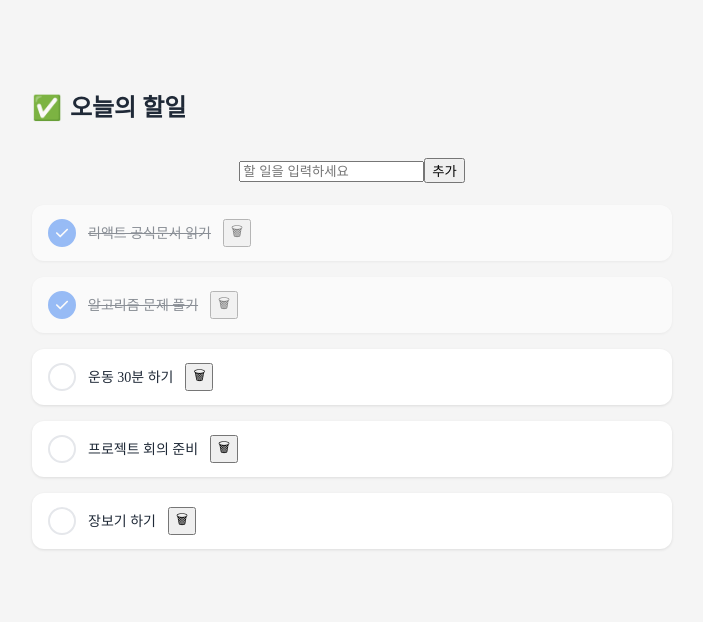
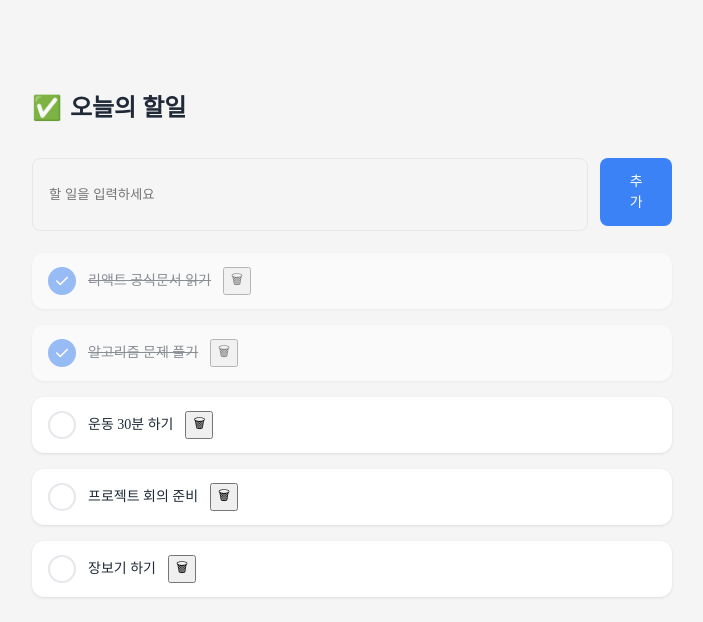
Before and after one commit to IT-Cotato/13th-Frontend-Assignment, a React (Vite) app: page / in a window 1280 px wide. Shown: the top 622 px of the page, without its empty margins (288-991 px from the left). Built offline with nearby package versions, Linux system fonts and the light colour scheme.

Commit message:
style: 투두 추가 영역 스타일 수정

```diff
--- a/src/App.css
+++ b/src/App.css
@@ -119,3 +119,51 @@ input[type="checkbox"] {
     align-items: center;
     align-self: stretch;
 }
+
+input {
+    display: flex;
+    height: 46.6px;
+    padding: 12px 16px;
+    align-items: center;
+    flex: 1 0 0;
+    border-radius: 8px;
+    border: 0.8px solid #e5e7eb;
+    background-color: transparent;
+}
+
+input:focus {
+    border: 4px solid #3b82f6;
+    outline: none;
+}
+
+#todo-input-form {
+    display: flex;
+    width: 640px;
+    height: 100%;
+    padding-right: 0;
+    align-items: flex-start;
+    gap: 12px;
+}
+
+button#addButton {
+    display: flex;
+    width: 72.2px;
+    padding: 12.8px 23.2px 12.8px 24px;
+    justify-content: center;
+    align-items: center;
+    flex-shrink: 0;
+
+    border: 0;
+    border-radius: 8px;
+    background: #3b82f6;
+}
+
+.buttonText {
+    color: #fff;
+    text-align: center;
+    font-family: Pretendard;
+    font-size: 14px;
+    font-style: normal;
+    font-weight: 500;
+    line-height: 21px; /* 150% */
+}
--- a/src/TodoInput.tsx
+++ b/src/TodoInput.tsx
@@ -20,6 +20,7 @@ export default function TodoInput({ listState, setListState }) {
     return (
         <>
             <form
+                id="todo-input-form"
                 onSubmit={(e) => {
                     e.preventDefault();
                 }}
@@ -29,8 +30,8 @@ export default function TodoInput({ listState, setListState }) {
                     placeholder="할 일을 입력하세요"
                     onChange={onChange}
                 ></input>
-                <button type="submit" onClick={handleAddTodo}>
-                    추가
+                <button id="addButton" type="submit" onClick={handleAddTodo}>
+                    <span className="buttonText">추가</span>
                 </button>
             </form>
         </>
```
